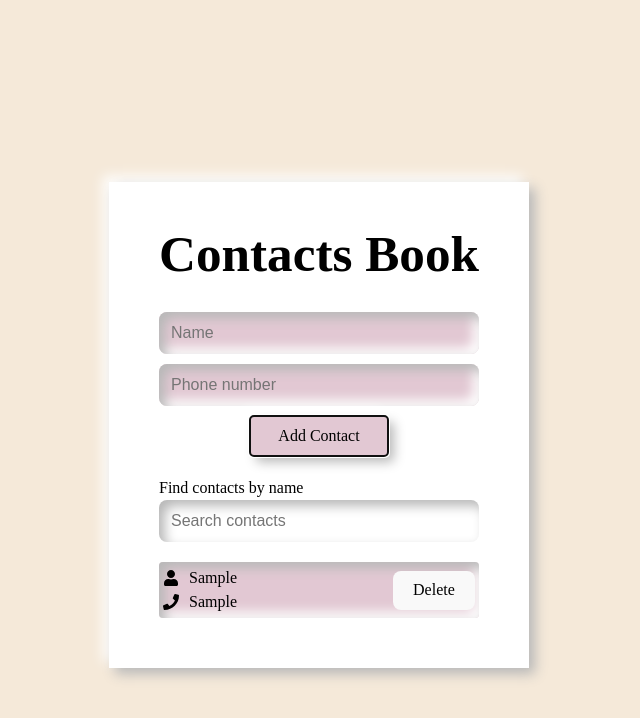
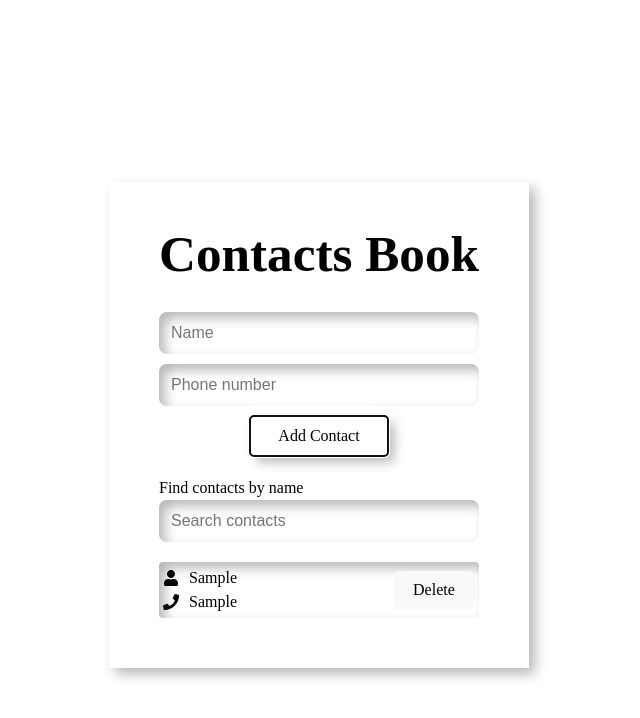
Before and after one commit to leohutnyk/goit-react-hw-06, a React (Vite) app: page / in a window 1280 px wide. Both pictures are taken after typing "Sample", "Sample" into the empty fields and a click on the button "Add Contact". Shown: the top 718 px of the page, without its empty margins (321-961 px from the left). Built offline with nearby package versions, Linux system fonts and the light colour scheme.

Commit message:
next commit

```diff
--- a/src/components/Contact/Contact.module.css
+++ b/src/components/Contact/Contact.module.css
@@ -7,7 +7,7 @@
   justify-content: space-between;
   gap: 12px;
   color: black;
-  background-color: #e2c8d3;
+  background-color: #ffffff;
   box-shadow: inset 6px 6px 12px #b8b8b8, inset -6px -6px 12px #ffffff;
   transition: box-shadow 250ms linear;
 }
--- a/src/components/ContactForm/ContactForm.module.css
+++ b/src/components/ContactForm/ContactForm.module.css
@@ -12,7 +12,7 @@
   padding: 12px;
   border: none;
   border-radius: 8px;
-  background-color: #e2c8d3;
+  background-color: #ffffff;
   box-shadow: inset 6px 6px 12px #b8b8b8, inset -6px -6px 12px #ffffff;
   font-size: 16px;
   outline: none;
@@ -20,7 +20,7 @@
 }
 .btn {
   display: block;
-  background-color: #e2c8d3;
+  background-color: #ffffff;
   box-shadow: 6px 6px 12px #b8b8b8, -6px -6px 12px #ffffff;
   color: black;
   padding: 10px 28px;
--- a/src/index.css
+++ b/src/index.css
@@ -6,7 +6,7 @@
 
 a {
   font-weight: 500;
-  color: #646cff;
+  color: #000000;
   text-decoration: inherit;
 }
 a:hover {
@@ -19,7 +19,7 @@ body {
   place-items: center;
   min-width: 320px;
   min-height: 100vh;
-  background: #f5e9d9;
+  background: #ffffff;
 }
 
 h1 {
```
